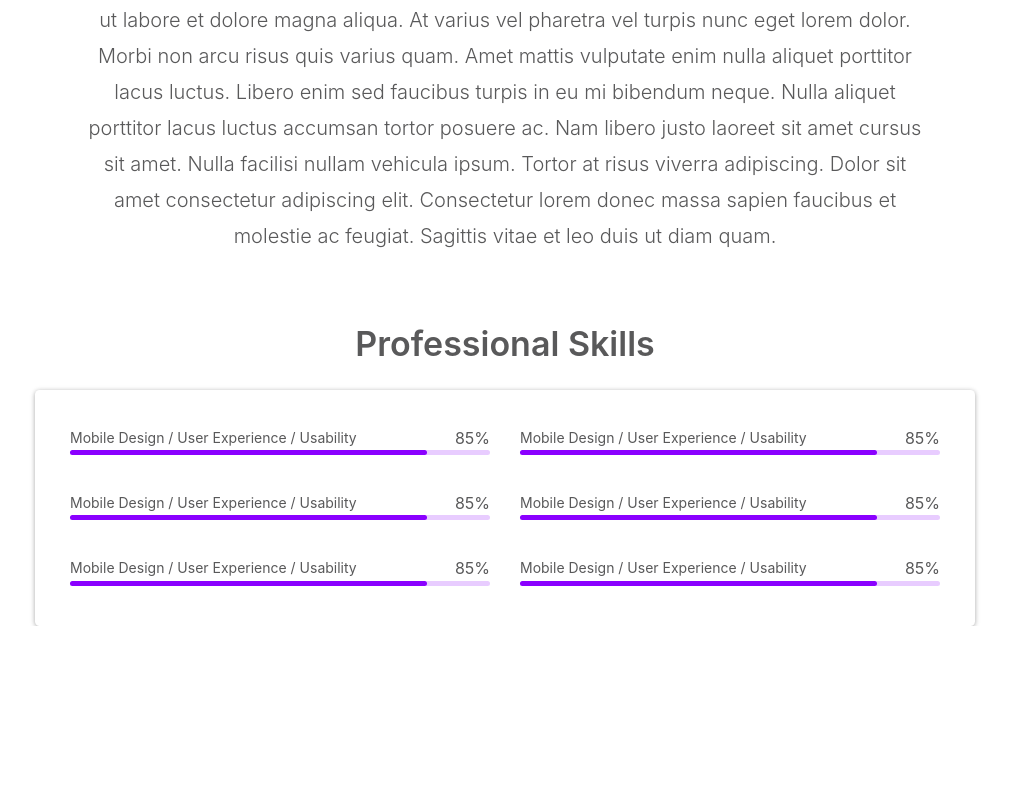
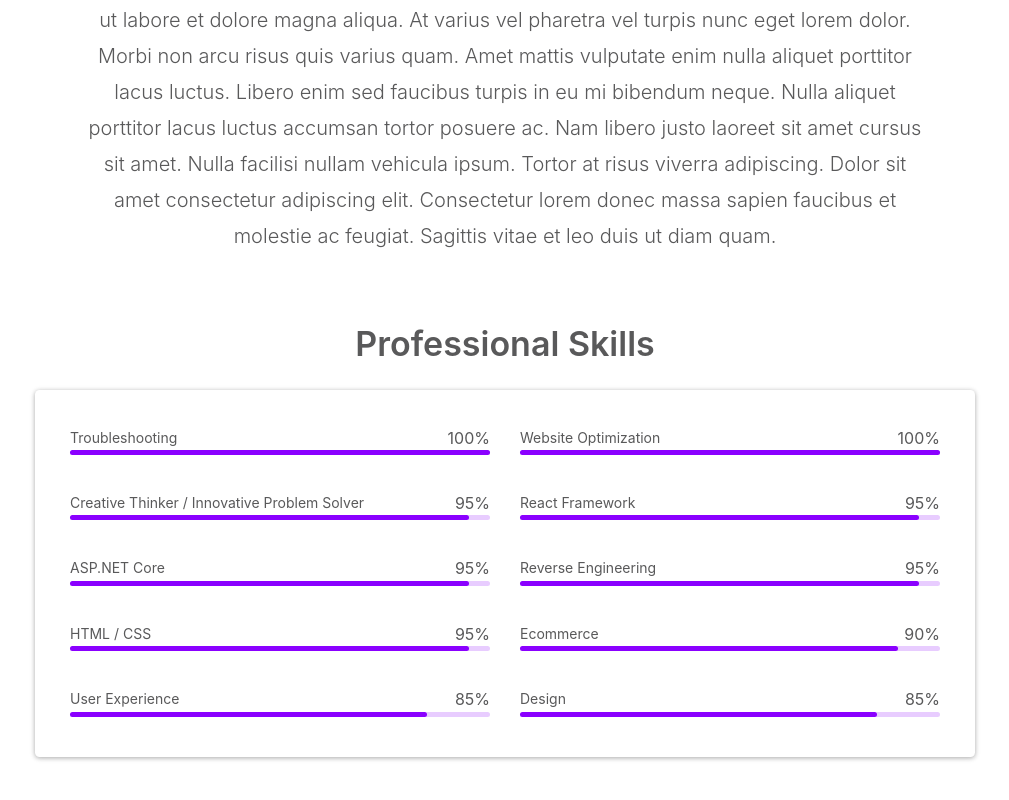
Before and after one commit to chancity/resume, a React (Create React App) app: page / in a window 1280 px wide. Shown: the part 630-1430 px from the top of the page, without its empty margins (135-1144 px from the left). Before the commit the page ends 1256 px from the top, so only its background shows below. Built offline with nearby package versions, Linux system fonts and the light colour scheme.

Commit message:
Skills added

```diff
--- a/src/components/Skills.js
+++ b/src/components/Skills.js
@@ -1,6 +1,7 @@
 import React from 'react'
 import styled from 'styled-components/macro'
 import {Section, SectionBox, SectionTitle} from "./Shared";
+import {DESKTOP_WIDTH} from "../other/constants";
 
 const SkillsSectionBox = styled(SectionBox)`
     padding: 20px;
@@ -16,7 +17,11 @@ const ProgressBarWrapper = styled.div`
     min-height: 1px;
     padding-left: 15px;
     padding-right: 15px;
-    flex: auto;
+    flex: 1 1 50%;
+
+   	 @media (max-width: ${DESKTOP_WIDTH}px) {
+	 	flex: auto;
+	 }
 `;
 const SProgressBar = styled.div`
     position: relative;
@@ -100,12 +105,17 @@ export const Skills = () => {
 			</SectionTitle>
 			<SkillsSectionBox>
 				<SkillsWrapper>
-					<ProgressBar title={'Mobile Design / User Experience / Usability'} percentage={85}/>
-					<ProgressBar title={'Mobile Design / User Experience / Usability'} percentage={85}/>
-					<ProgressBar title={'Mobile Design / User Experience / Usability'} percentage={85}/>
-					<ProgressBar title={'Mobile Design / User Experience / Usability'} percentage={85}/>
-					<ProgressBar title={'Mobile Design / User Experience / Usability'} percentage={85}/>
-					<ProgressBar title={'Mobile Design / User Experience / Usability'} percentage={85}/>
+
+					<ProgressBar title={'Troubleshooting'} percentage={100}/>
+					<ProgressBar title={'Website Optimization'} percentage={100}/>
+					<ProgressBar title={'Creative Thinker / Innovative Problem Solver'} percentage={95}/>
+					<ProgressBar title={'React Framework'} percentage={95}/>
+					<ProgressBar title={'ASP.NET Core'} percentage={95}/>
+					<ProgressBar title={'Reverse Engineering'} percentage={95}/>
+					<ProgressBar title={'HTML / CSS'} percentage={95}/>
+					<ProgressBar title={'Ecommerce'} percentage={90}/>
+					<ProgressBar title={'User Experience'} percentage={85}/>
+					<ProgressBar title={'Design'} percentage={85}/>
 				</SkillsWrapper>
 			</SkillsSectionBox>
 		</Section>
--- a/src/components/layout/Body.js
+++ b/src/components/layout/Body.js
@@ -1,5 +1,6 @@
 import React from 'react'
 import styled from 'styled-components/macro'
+import {Section} from "../Shared";
 
 export const Body = styled.div`
 	display: flex;
@@ -9,4 +10,8 @@ export const Body = styled.div`
     padding-left: 10px;
     padding-right: 10px;
     margin: 0 auto;
+
+    ${Section}:last-child{
+    	padding-bottom: 70px;
+    }
 `;
```
